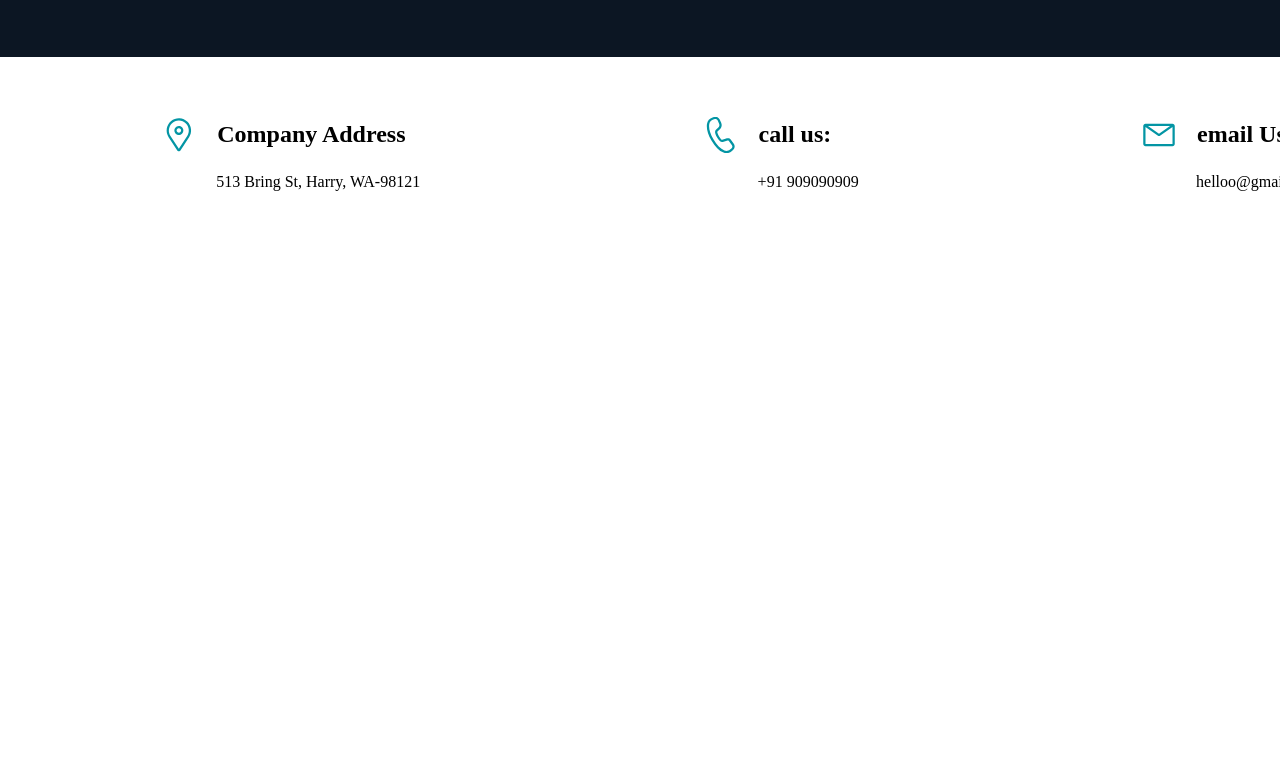
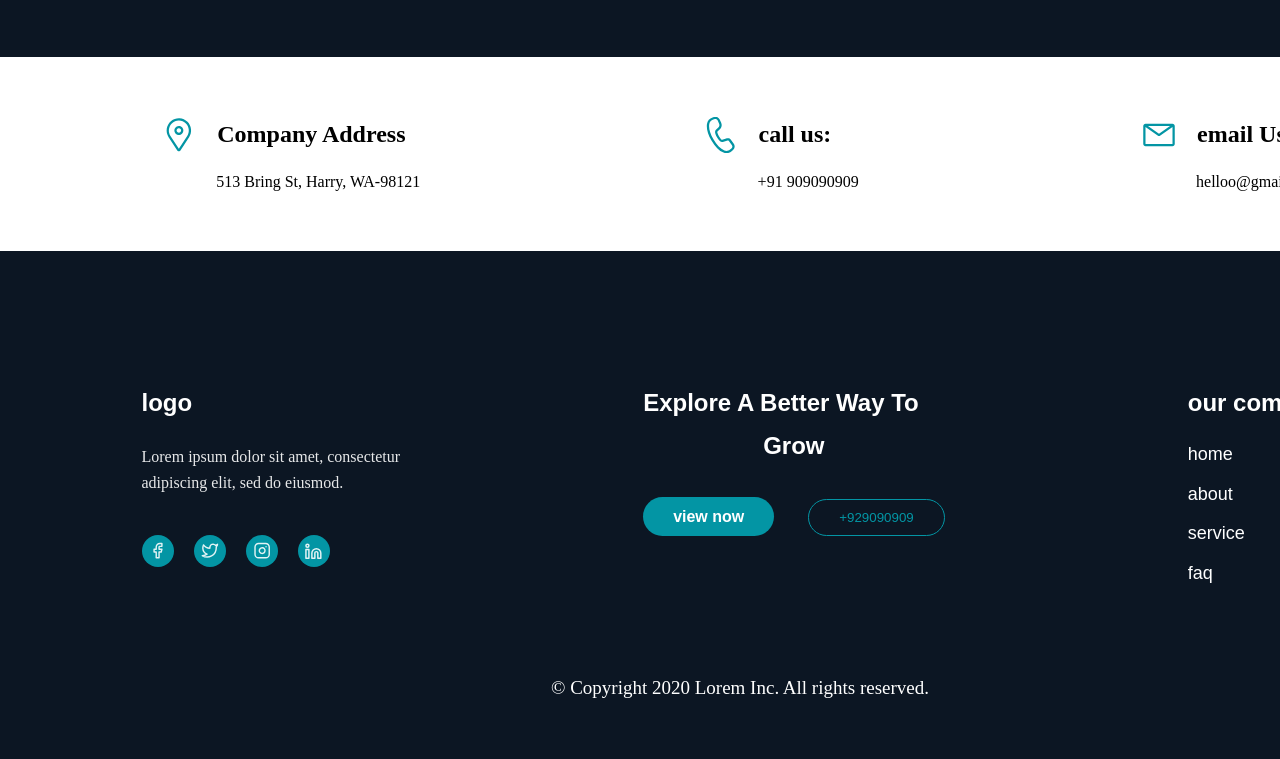
Before and after one commit to Nurizdev/BraVaa, a plain HTML site: page index.html in a window 1280 px wide. Shown: the part 5409-6168 px from the top of the page. Before the commit the page ends 5660 px from the top, so only its background shows below. Drawn offline with Linux system fonts and the light colour scheme.

Commit message:
finished footer

```diff
--- a/CSS/style.css
+++ b/CSS/style.css
@@ -628,6 +628,109 @@ justify-content: center;
   padding-left: 55px;
 }
 
+.footer{
+  display: flex;
+align-items: start;
+justify-content: space-around;
+padding-top: 70px;
+}
+#footer{
+  background: rgba(12, 22, 35, 1);
+  padding: 60px 0;
+}
+#footer h5{
+  text-align: center;
+  font-size: 19px;
+font-weight: 400;
+color: rgba(255, 255, 255, 1);
+}
+.footer-text p{
+color: rgba(255, 255, 255, 0.9);
+font-size: 16px;
+font-weight: 400;
+line-height: 25.6px;
+text-align: left;
+padding: 20px 0;
+
+}
+.footer h2{
+color: rgba(255, 255, 255, 1);
+font-size: 24px;
+font-weight: 600;
+line-height: 43.2px;
+text-align: left;
+font-family: sans-serif;
+}
+.footer span{
+  padding-left: 120px;
+}
+.social{
+  background: rgba(3, 149, 164, 1);
+  width: 32px;
+  height: 32px ;
+  border-radius: 50%;
+  text-align: center;
+}
+.social img{
+ padding-top: 7px;
+}
+.social-icons{
+  display: flex;
+  gap: 20px;
+  padding: 20px 0;
+}
+.view-now{
+  padding: 10px 30px ;
+  border-radius: 20px;
+  border: none;
+  outline: none;
+  background: rgba(3, 149, 164, 1);
+  color: white;
+  font-family:sans-serif;
+  font-size: 16px;
+  font-weight: 600;
+  line-height: 19.2px;
+  text-align: center;
+
+
+}
+
+.footer button{
+  margin-top: 30px;
+}
+.namber{
+  padding: 10px 30px ;
+  border-radius: 20px;
+  background: transparent;
+  color: rgba(3, 149, 164, 1) ;
+  border: 1px solid rgba(3, 149, 164, 1);
+  margin-left: 30px;
+}
+.footer-nav{
+display: flex;
+flex-direction: column;
+padding-top: 20px;
+gap: 18px;
+}
+
+.footer-nav a {
+  font-family:sans-serif;
+font-size: 18px;
+font-weight: 400;
+line-height: 21.6px;
+
+color: white;
+}
+
+#footer h5{
+  padding-top: 90px;
+}
+
+
+
+
+
+
 
 
 
--- a/index.html
+++ b/index.html
@@ -294,7 +294,49 @@
         </div>
     </section>
 
+    <footer id="footer">
+        <div class="container">
+            <div class="footer">
+                <div class="footer-text">
+                    <h2>logo</h2>
 
+                    <p>Lorem ipsum dolor sit amet, consectetur <br> adipiscing elit, sed do eiusmod.</p>
+                    <div class="social-icons">
+                        <div class="social">
+                            <img src="./img/facebook.svg" alt="img">
+                        </div>
+                        <div class="social">
+                            <img src="./img/twitter.svg" alt="img">
+                        </div>
+                        <div class="social">
+                            <img src="./img/insta.svg" alt="img">
+                        </div>
+                        <div class="social">
+                            <img src="./img/linkedin.svg" alt="img">
+                        </div>
+                    </div>
+                </div>
+                <div>
+                    <h2>
+                        Explore A Better Way To <br><span> Grow</span>
+                    </h2>
+                    <button class="view-now">view now</button>
+                    <button class="namber">+929090909</button>
+                </div>
+                <div>
+                    <h2>our company</h2>
+                    <nav class="footer-nav">
+                        <a href="">home</a>
+                        <a href="">about</a>
+                        <a href="">service</a>
+                        <a href="">faq</a>
+                    </nav>
+                </div>
+
+            </div>
+            <h5>© Copyright 2020 Lorem Inc. All rights reserved.</h5>
+        </div>
+    </footer>
 
 </body>
 
```
Also changed, not shown: img/facebook.svg (added), img/insta.svg (added), img/linkedin.svg (added), img/twitter.svg (added). Lines whose indentation alone changed are shown as unchanged.
